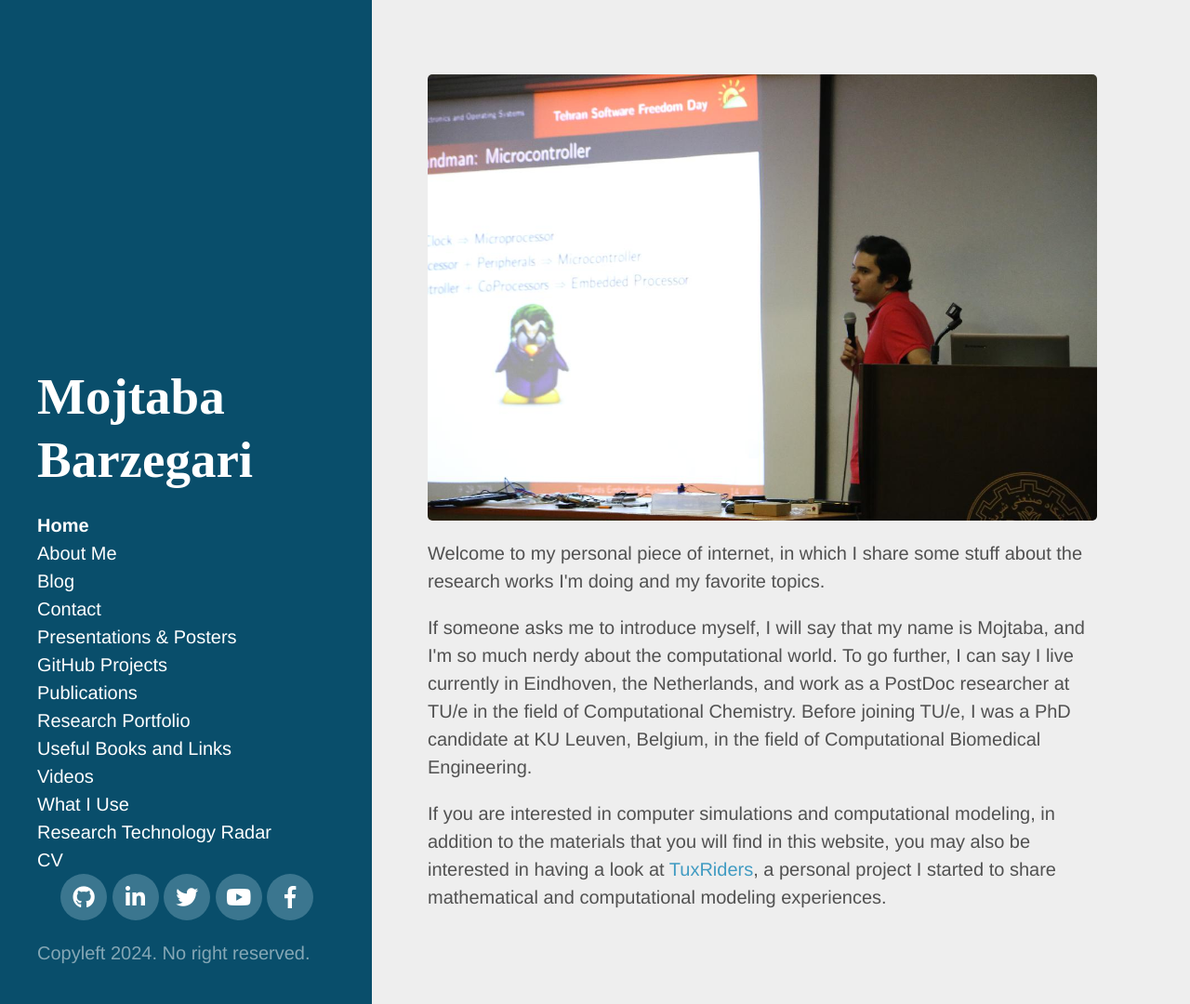
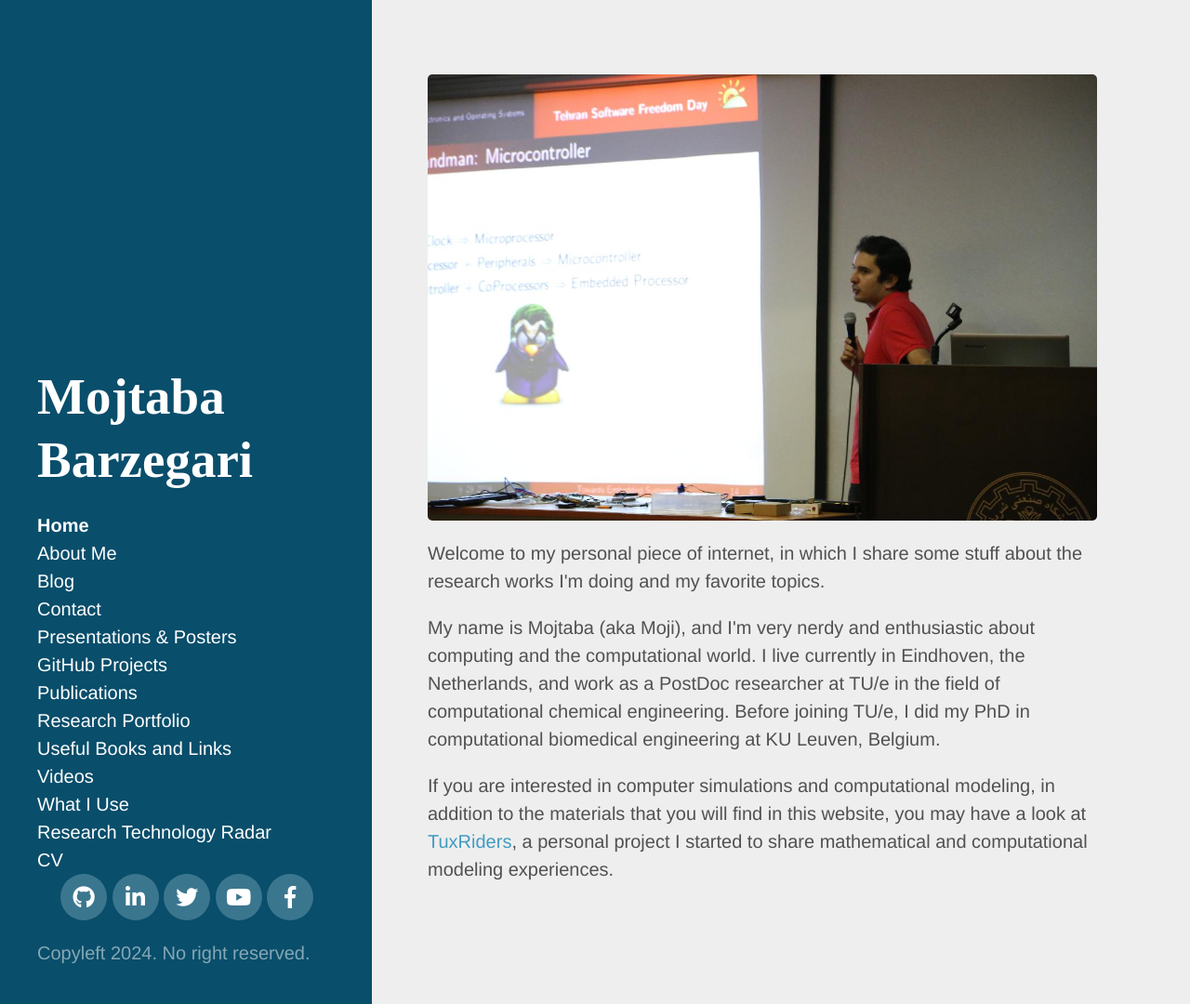
Before and after one commit to mbarzegary/mbarzegary.github.io, a Jekyll site: the page built from index.html, in a window 1280 px wide and 1080 px high. Shown: the whole window at 93% size. Built offline with Jekyll 4.4.1, drawn with Linux system fonts in a browser that asks for light colours; nearby versions of some CDN libraries; some web fonts are replaced; the list of posts is cut into pages by our own code.

Commit message:
update front page

```diff
--- a/index.html
+++ b/index.html
@@ -9,14 +9,14 @@ title: Home
   Welcome to my personal piece of internet, in which I share some stuff about the research works I'm doing and my favorite topics.
 </p>
 
-<p> If someone asks me to introduce myself, I will say that my name is Mojtaba, and I'm so much nerdy about the computational world.
-   To go further, I can say I live currently in Eindhoven, the Netherlands, and work as a PostDoc researcher at TU/e
-   in the field of Computational Chemistry. Before joining TU/e, I was a PhD candidate at
-   KU Leuven, Belgium, in the field of Computational Biomedical Engineering.
+<p> My name is Mojtaba (aka Moji), and I'm very nerdy and enthusiastic about computing and the computational world.
+   I live currently in Eindhoven, the Netherlands, and work as a PostDoc researcher at TU/e
+   in the field of computational chemical engineering. Before joining TU/e, I did my PhD in computational biomedical engineering at
+   KU Leuven, Belgium.
 </p>
 
 <p>
-  If you are interested in computer simulations and computational modeling, in addition to the materials that you will find in this website, you may also be interested in having
+  If you are interested in computer simulations and computational modeling, in addition to the materials that you will find in this website, you may have
    a look at <a target="_blank" href="http://tuxriders.com/">TuxRiders</a>, a personal project
    I started to share mathematical and computational modeling experiences.
 </p>
```
